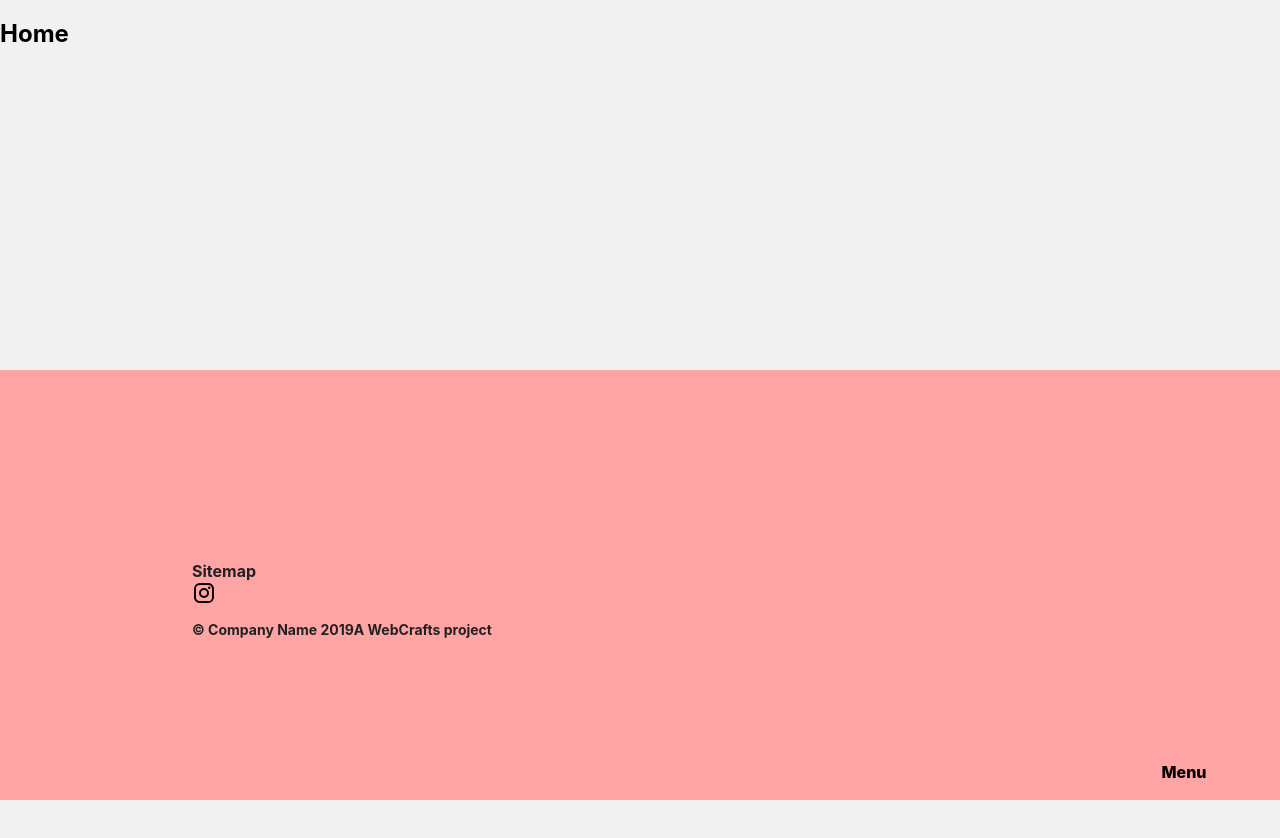
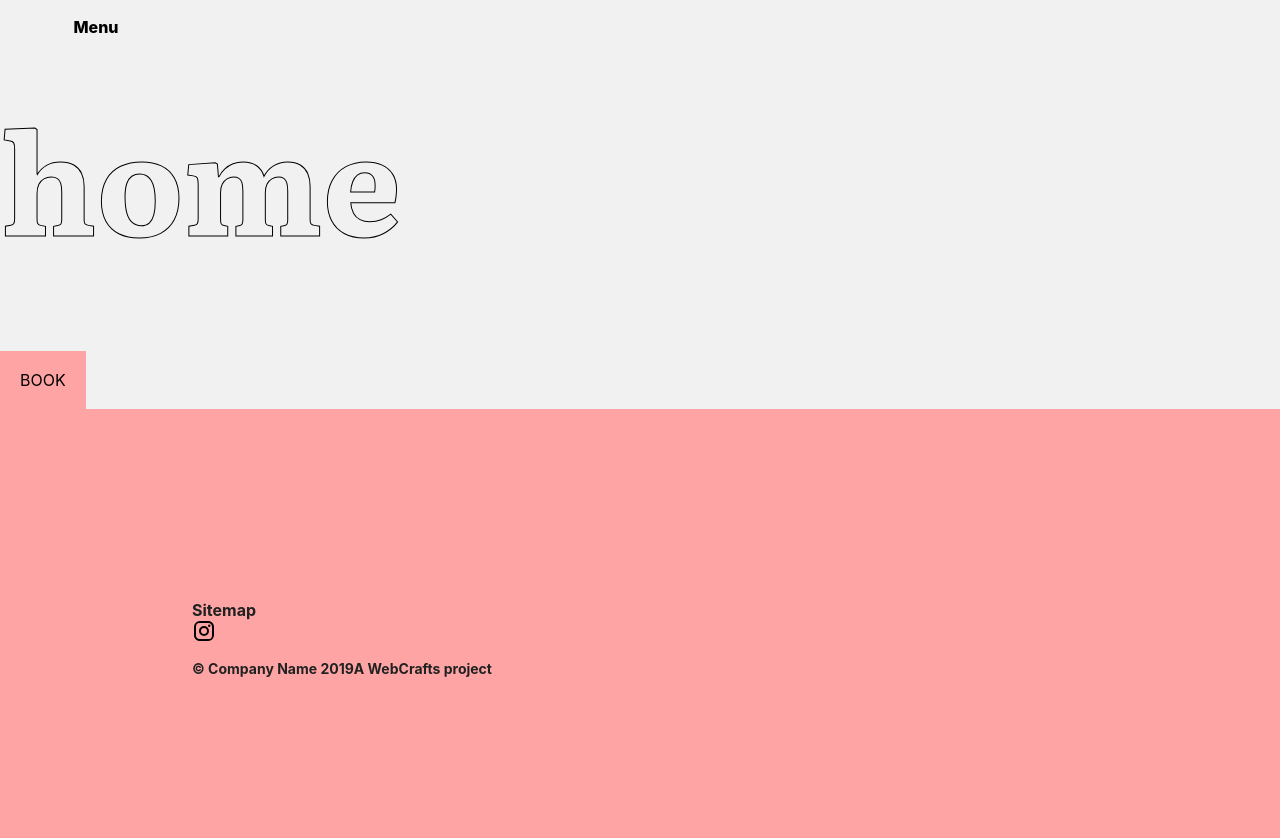
Before and after one commit to yamsboi/a4w, a React (Create React App) app: page / in a window 1280 px wide. Before the commit the page ends 800 px from the top, so only its background shows below. Built offline with nearby package versions, Linux system fonts and the light colour scheme; a web font is replaced by a local one.

Commit message:
Menu rework on desktop mode + various fixes

```diff
--- /dev/null
+++ b/src/Components/Button.jsx
@@ -0,0 +1,8 @@
+import React from "react";
+import "./style/button.scss";
+
+const Button = props => {
+  return <button className="button">{props.text}</button>;
+};
+
+export default Button;
--- a/src/Components/Footer/Footer.js
+++ b/src/Components/Footer/Footer.js
@@ -1,5 +1,6 @@
 import React from "react";
 import SocialMedia from "./SocialMedia";
+import Button from "../Button";
 import "../style/footer.scss";
 
 const year = new Date().getFullYear();
--- a/src/Components/Nav/Nav.jsx
+++ b/src/Components/Nav/Nav.jsx
@@ -48,9 +48,8 @@ function Nav() {
 
       <ul>
         {trail.map(({ x, height, ...rest }, index) => (
-          <li>
+          <li key={links[index].title}>
             <animated.div
-              key={links[index]}
               className="trails-text"
               style={{
                 ...rest,
@@ -59,7 +58,6 @@ function Nav() {
               <animated.div style={{ height }}>
                 <NavLink
                   style={{ height }}
-                  key={links[index]}
                   exact={links[index].exact}
                   activeClassName="route-active"
                   onClick={closeMenu}
--- a/src/Components/Routes/Index.jsx
+++ b/src/Components/Routes/Index.jsx
@@ -1,7 +1,13 @@
 import React from "react";
+import Button from "../Button";
 
 function Index() {
-  return <h2>Home</h2>;
+  return (
+    <div>
+      <h1>home</h1>
+      <Button text="BOOK" />
+    </div>
+  );
 }
 
 export default Index;
--- /dev/null
+++ b/src/Components/style/button.scss
@@ -0,0 +1,11 @@
+@import "variables";
+
+.button {
+  background-color: $secondary;
+  border: 0;
+  padding: 20px;
+
+  &:active {
+    outline: 0;
+  }
+}
--- a/src/Components/style/hamburger.scss
+++ b/src/Components/style/hamburger.scss
@@ -26,3 +26,11 @@
     outline: 0;
   }
 }
+
+@media screen and (min-width: $breakpoint-mobile) {
+  .hamburger {
+    top: 0;
+    left: 0;
+    height: 70px;
+  }
+}
--- a/src/Components/style/nav.scss
+++ b/src/Components/style/nav.scss
@@ -74,13 +74,31 @@ nav {
 }
 
 @media screen and (min-width: $breakpoint-mobile) {
+  .trails-text {
+    height: 50px;
+  }
   nav {
+    .overlay {
+      display: none; //deactivate
+      top: 0;
+      left: 0;
+      transform-origin: top left;
+      border-radius: 0 0 100% 0;
+    }
+    .overlay-active {
+      transform: scale(12);
+    }
     ul {
-      left: 250px;
-      top: 200px;
-    }
-    .menu-expanded {
-      transform: scale(10);
+      width: 15vw;
+      left: 0;
+      top: 70px;
+      transform: translate(0, 0);
+      li {
+        a {
+          font-size: 16px;
+          color: black;
+        }
+      }
     }
   }
 }
```
